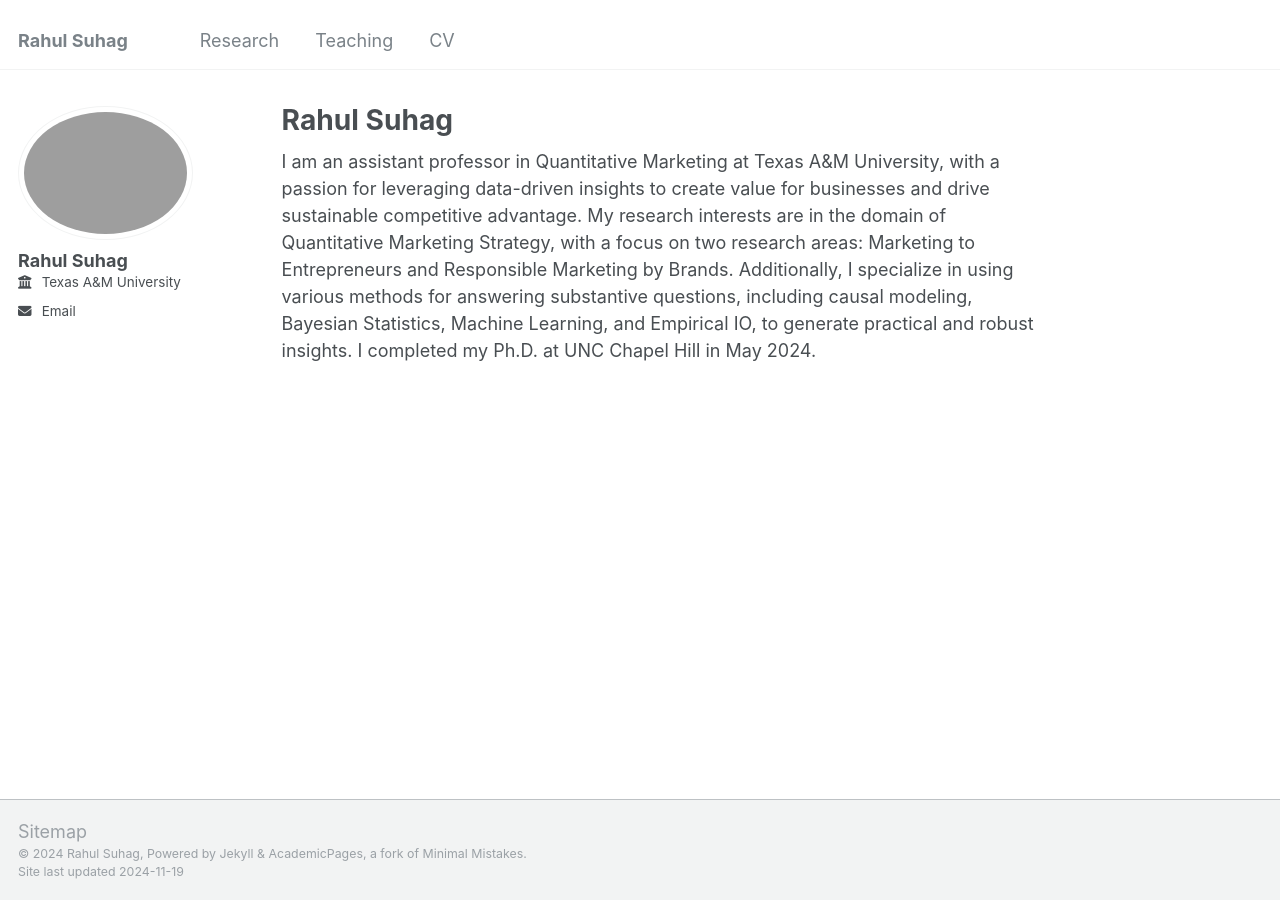
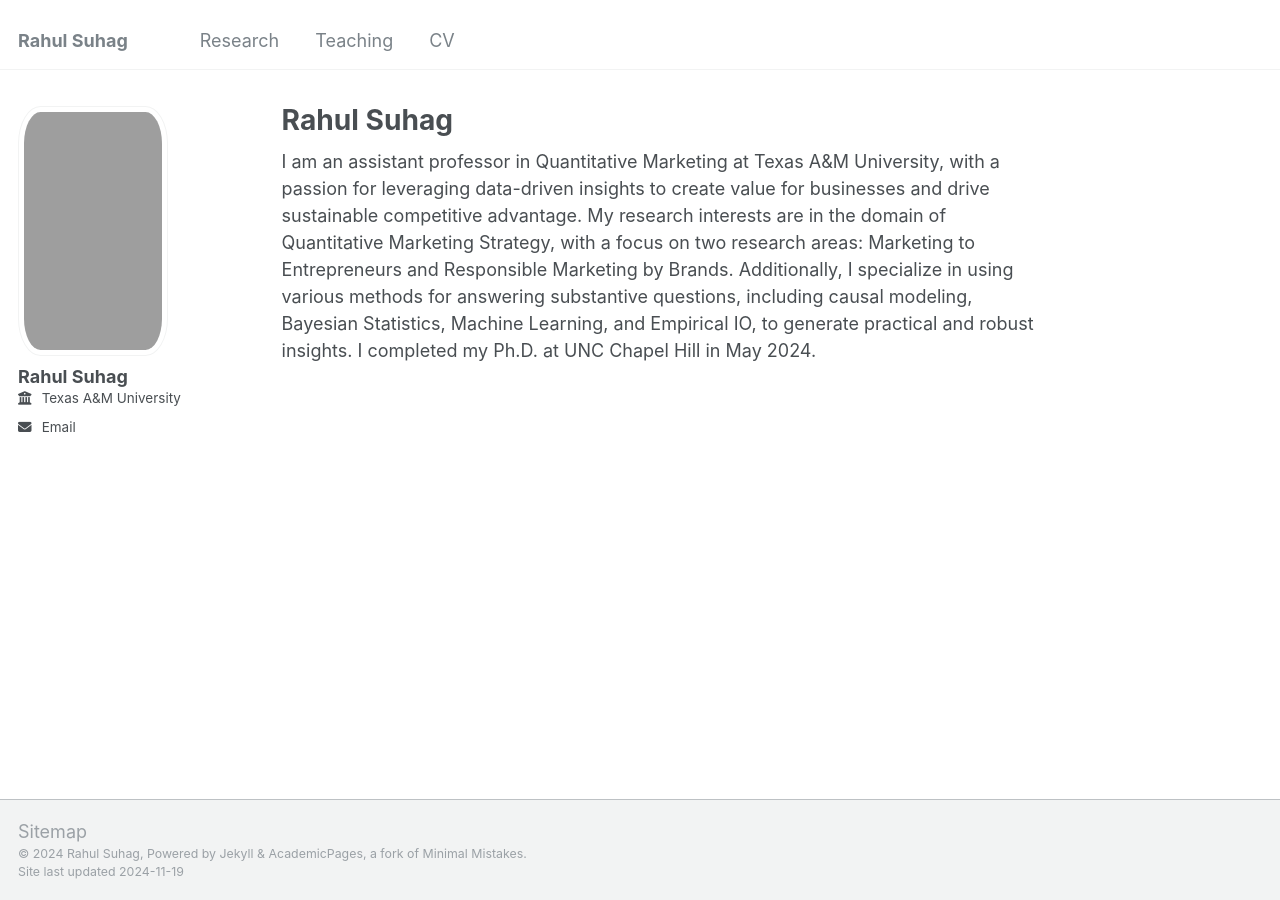
Before and after one commit to rahul-suhag/rahulsuhag.github.io, a Jekyll site: the page built from _pages/about.md, in a window 1280 px wide. Built offline with Jekyll 4.4.1, drawn with Linux system fonts in a browser that asks for light colours.

Commit message:
Update _sidebar.scss

```diff
--- a/_sass/_sidebar.scss
+++ b/_sass/_sidebar.scss
@@ -79,9 +79,7 @@
 .author__avatar {
   display: table-cell;
   vertical-align: top;
-  width: 36px;
-  // set width only, for non-square avatars
-  // height: 36px;
+  width: auto;
 
   @include breakpoint($large) {
     display: block;
@@ -90,8 +88,9 @@
   }
 
   img {
-    max-width: 175px;
-    border-radius: 50%;
+    width: 150px; /* Adjust the width */
+    height: 250px; /* Increase height to elongate */
+    border-radius: 15%; /* Slightly rounded corners */
 
     @include breakpoint($large) {
       padding: 5px;
```
